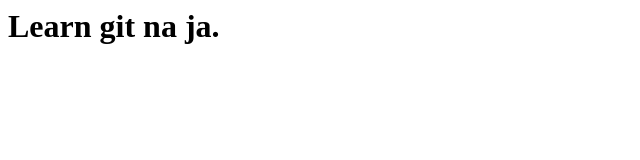
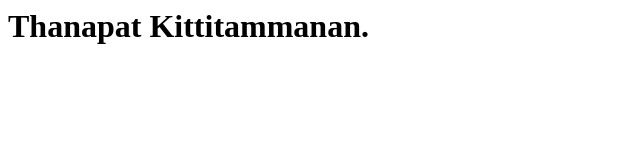
Before and after one commit to Keroro2139/learn-cmd, a plain HTML site: page index.html in a window 1280 px wide. Shown: the whole page, without its empty margins (0-640 px from the left). Drawn offline with Linux system fonts and the light colour scheme.

Commit message:
Jame commit kub.

```diff
--- a/index.html
+++ b/index.html
@@ -8,7 +8,7 @@
 </head>
 
 <body>
-    <h1>Learn git na ja.</h1>
+    <h1>Thanapat Kittitammanan.</h1>
 </body>
 
 </html>
```
